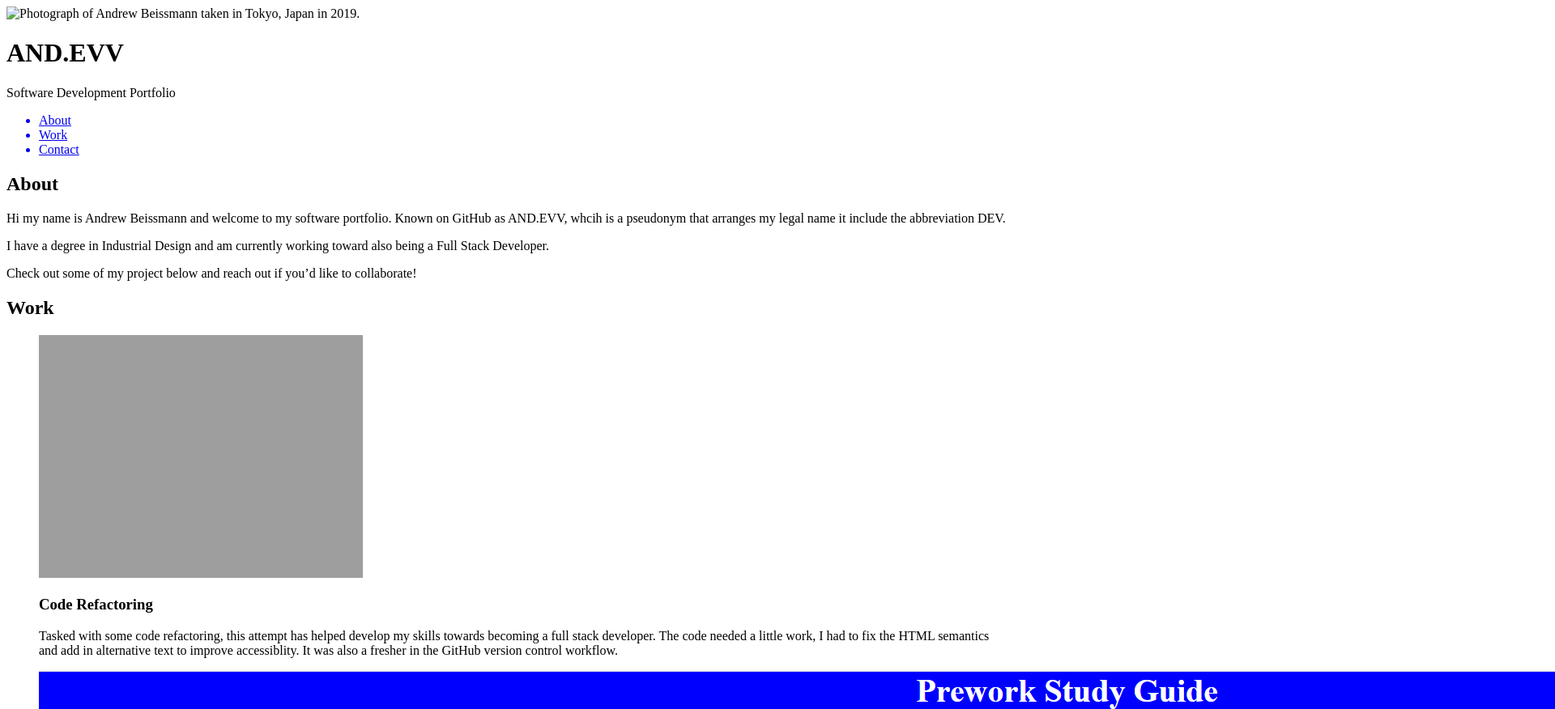
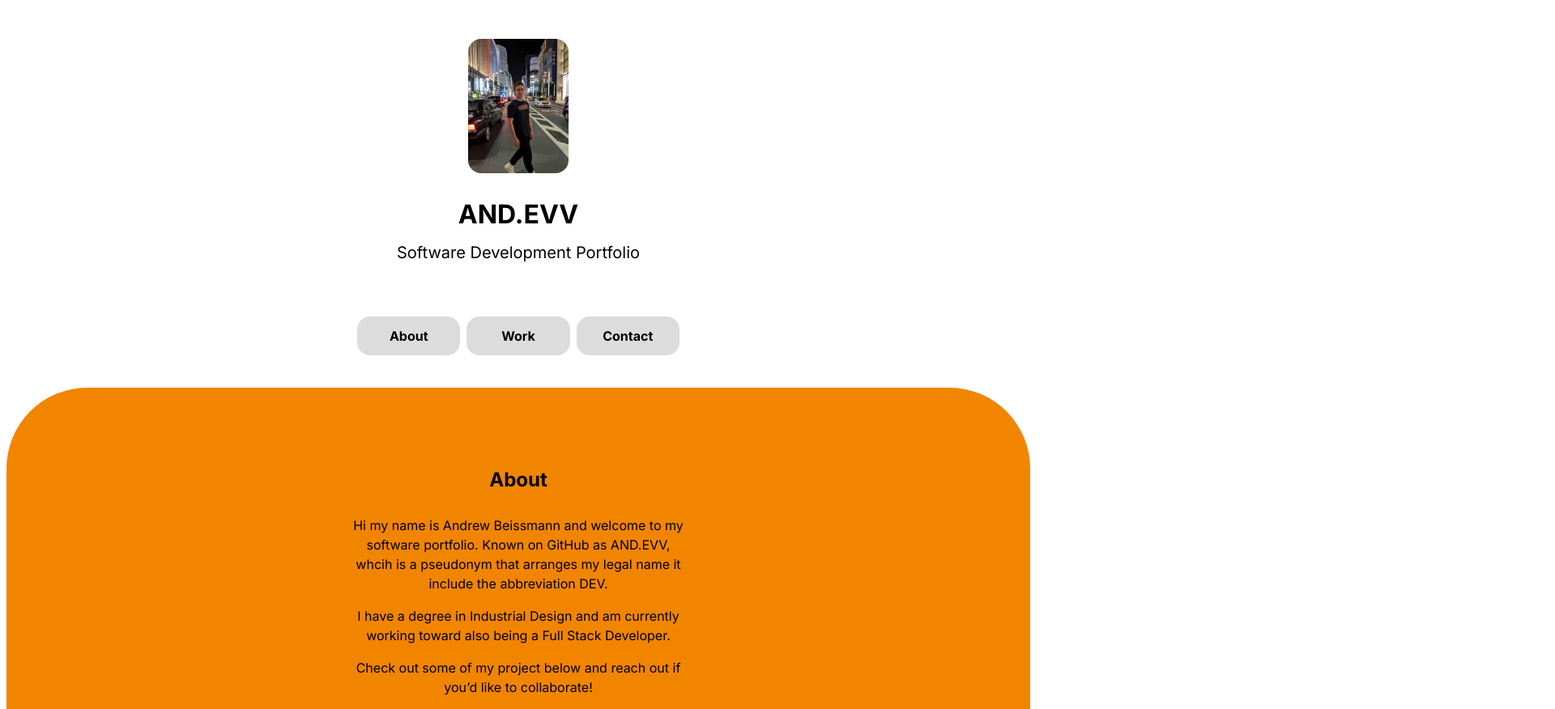
Before and after one commit to andrew60199/portfolio-01, a plain HTML site: page index.html in a window 1280 px wide. Shown: the top 876 px of the page at 81% size, 1920 px wide, since content can reach past the window. Drawn offline with Linux system fonts and the light colour scheme; the site is published under a folder, as on GitHub Pages, so addresses that start at the root find nothing.

Commit message:
debugged code

```diff
--- a/index.html
+++ b/index.html
@@ -4,8 +4,8 @@
         <meta charset="UTF-8">
         <meta http-equiv="X-UA-Compatible" content="IE=edge">
         <meta name="viewport" content="width=device-width, initial-scale=1.0">
-        <link href="/assets/reset.css" type="text/css" rel="stylesheet">
-        <link href="/assets/style.css" type="text/css" rel="stylesheet">
+        <link href="./Assets/reset.css" type="text/css" rel="stylesheet">
+        <link href="./Assets/style.css" type="text/css" rel="stylesheet">
         <link href="https://fonts.googleapis.com/css2?family=Inter:wght@400;700&display=swap" rel="stylesheet">
         <title>AND.EVV Portfolio</title>
     </head>
@@ -13,7 +13,7 @@
         <!-- Header -->
         <header>
             <div class="developer-photo">
-                <img src="/Assets/Images/Andrew-Beissmann-2019.jpg" alt="Photograph of Andrew Beissmann taken in Tokyo, Japan in 2019.">
+                <img src="./Assets/Images/Andrew-Beissmann-2019.jpg" alt="Photograph of Andrew Beissmann taken in Tokyo, Japan in 2019.">
             </div>
             <h1>AND.EVV</h1>
             <p class="sub-heading">Software Development Portfolio</p>
```
